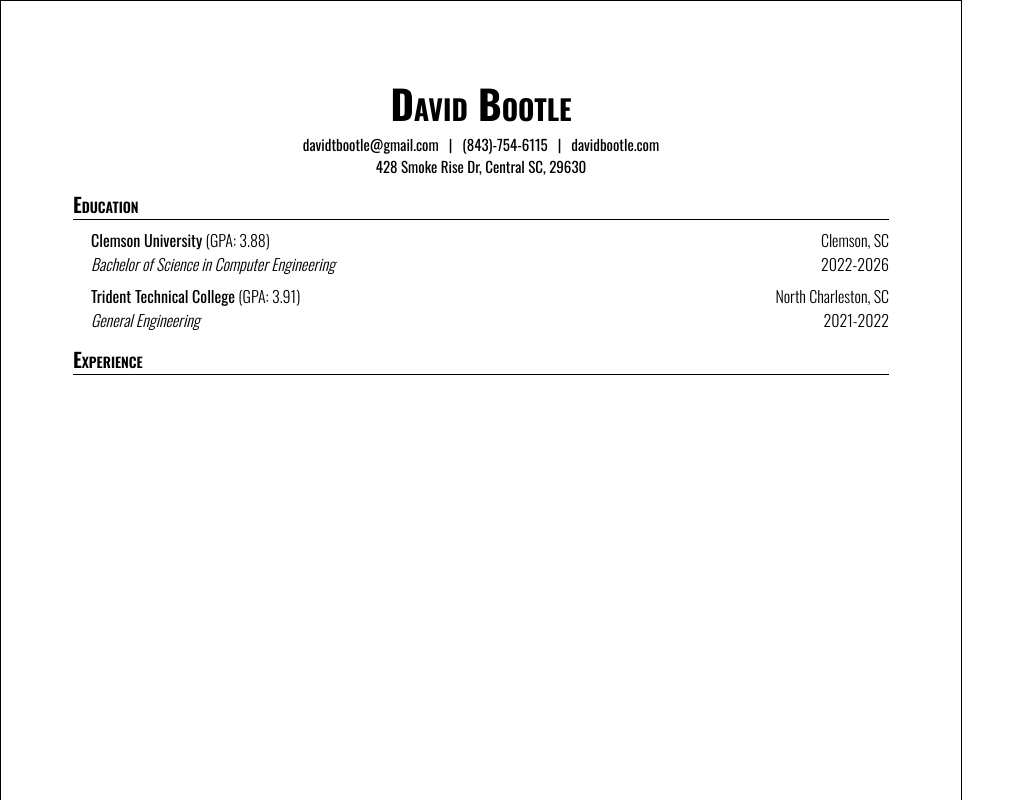
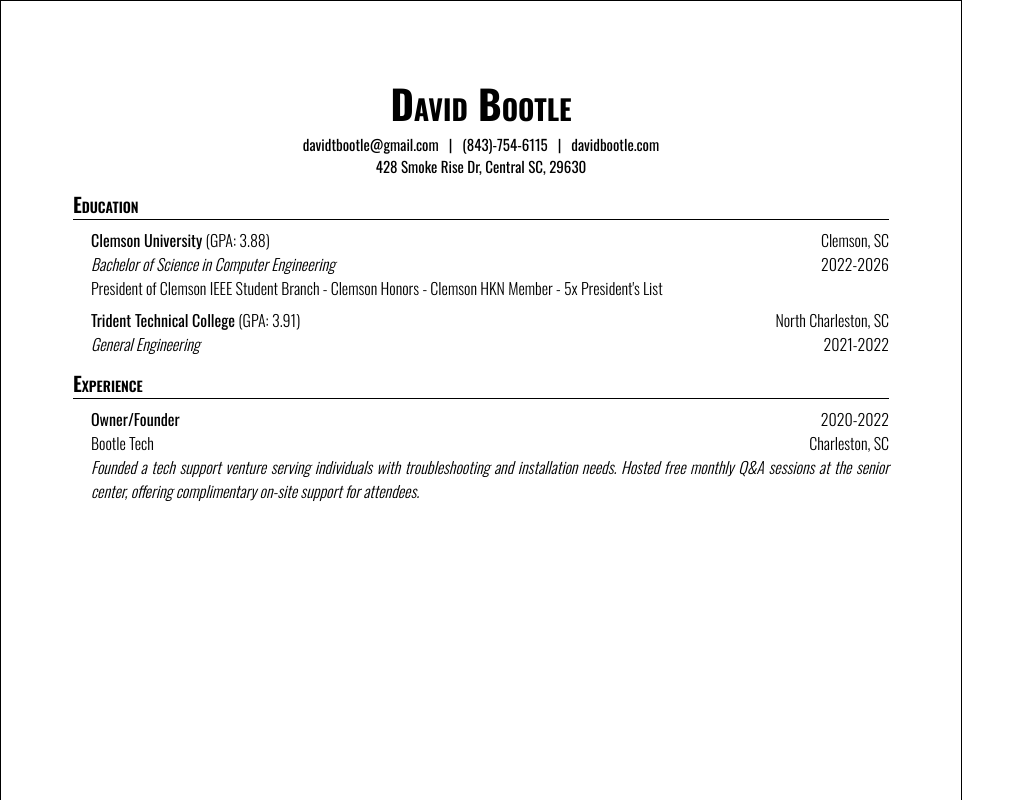
Before and after one commit to DavidBootle/Resumator, a Vue app: page / in a window 1280 px wide. Shown: the top 800 px of the page, without its empty margins (0-1024 px from the left). Built offline with nearby package versions, Linux system fonts and the light colour scheme.

Commit message:
Added code for experience section

```diff
--- a/src/App.vue
+++ b/src/App.vue
@@ -3,6 +3,7 @@
   import Header from './Header.vue';
   import Education from './Education.vue';
   import SectionHeader from './SectionHeader.vue';
+import Experience from './Experience.vue';
 
   console.log(resumeData.education);
 
@@ -15,6 +16,7 @@
   <SectionHeader name="Education"/>
   <Education v-for="education in resumeData.education" v-bind:key="education.name" :data="education"/>
   <SectionHeader name="Experience"/>
+  <Experience v-for="experience in resumeData.experience" v-bind:key="experience.name" :data="experience"/>
 </template>
 
 <style>
--- /dev/null
+++ b/src/Experience.vue
@@ -0,0 +1,65 @@
+<script setup>
+import { ref } from 'vue';
+
+defineProps(['data']);
+
+let isShown = ref(true);
+let isDescriptionShown = ref(true);
+</script>
+
+<template>
+    <div v-if="isShown" @click="isShown = false" class="experience-container">
+        <div class="experience-header">
+            <div class="col left">
+                <div class="bold">{{ data.position }}</div>
+                <div>{{ data.name }}</div>
+            </div>
+            <div class="col right">
+                <div>{{ data.timeRange }}</div>
+                <div>{{ data.location }}</div>
+            </div>
+        </div>
+        <div v-if="isDescriptionShown && data.description" @click.stop="isDescriptionShown = false" class="experience-description">
+            <i>{{ data.description }}</i>
+        </div>
+    </div>
+</template>
+
+<style scoped>
+.experience-container {
+    margin-top: 8px;
+    padding-left: 18px;
+    width: calc(100%-18px);
+    font-family: 'Oswald';
+    font-size: 16px;
+    font-weight: 300;
+}
+
+.experience-header {
+    display: flex;
+    flex-direction: row;
+    justify-content: start;
+    width: 100%;
+}
+
+.col {
+    display: flex;
+    flex-direction: column;
+    width: 50%;
+}
+
+.col.left {
+    text-align: left;
+}
+.col.right {
+    text-align: right;
+}
+
+.bold {
+    font-weight: normal;
+}
+
+.experience-description {
+    text-align: justify;
+}
+</style>
--- a/src/resumeData.js
+++ b/src/resumeData.js
@@ -12,14 +12,24 @@ const resumeData = {
             location: 'Clemson, SC',
             gpa: '3.88',
             timeRange: '2022-2026',
-            degree: 'Bachelor of Science in Computer Engineering'
+            degree: 'Bachelor of Science in Computer Engineering',
+            description: "President of Clemson IEEE Student Branch - Clemson Honors - Clemson HKN Member - 5x President's List",
         },
         {
             name: 'Trident Technical College',
             location: 'North Charleston, SC',
             gpa: '3.91',
             timeRange: '2021-2022',
-            degree: 'General Engineering',
+            degree: 'General Engineering'
+        }
+    ],
+    experience: [
+        {
+            name: 'Bootle Tech',
+            position: 'Owner/Founder',
+            location: 'Charleston, SC',
+            timeRange: '2020-2022',
+            description: `Founded a tech support venture serving individuals with troubleshooting and installation needs. Hosted free monthly Q&A sessions at the senior center, offering complimentary on-site support for attendees.`
         }
     ]
 }
```
